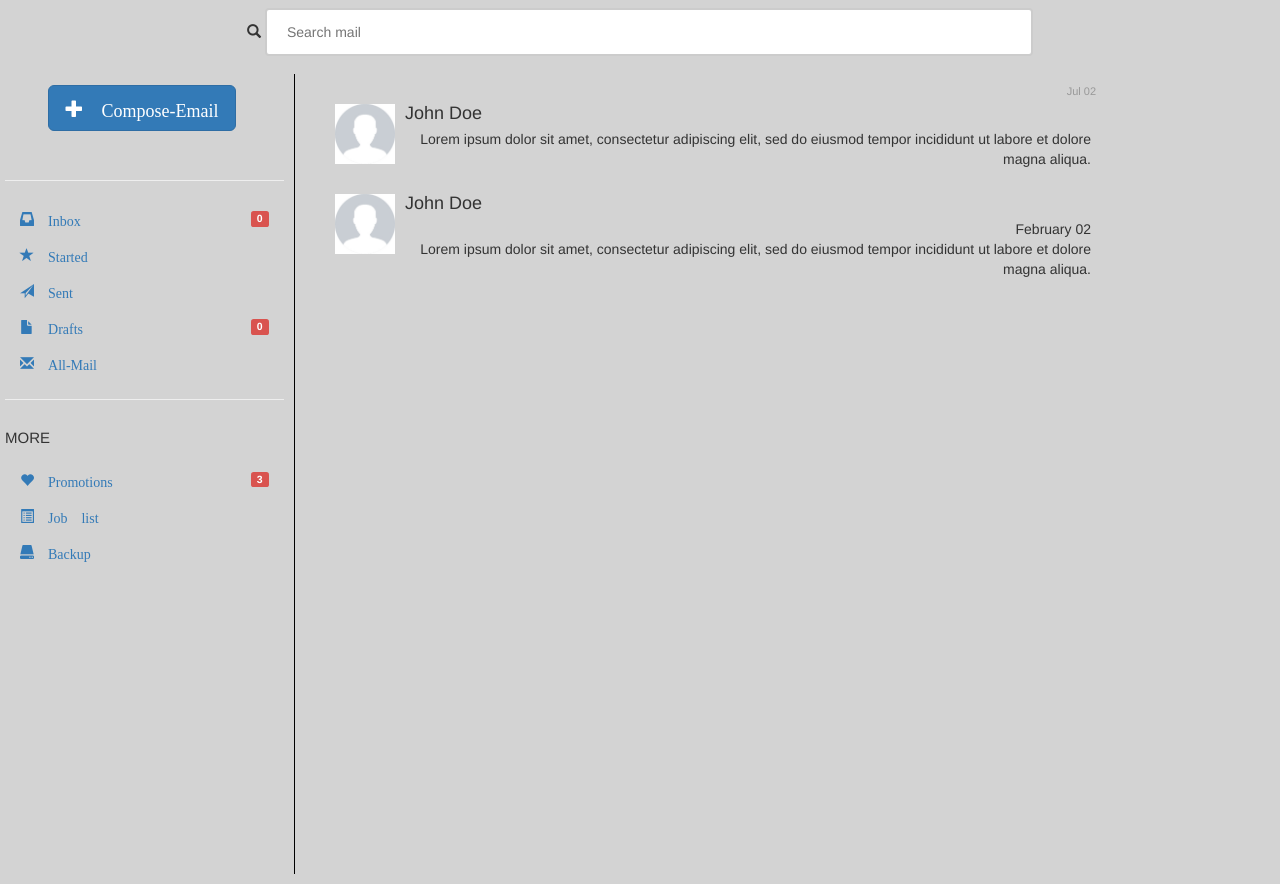
After one commit to zawster/Mail_Box, a PHP site: page /home.php in a window 1280 px wide. The commit adds this page. Run offline with PHP 8.4, Linux system fonts and the light colour scheme.

Commit message:
Database System Project

```diff
--- /dev/null
+++ b/home.php
@@ -0,0 +1,149 @@
+<html>
+<head>
+    <title>Mail System</title>
+    <link rel="stylesheet" href="https://maxcdn.bootstrapcdn.com/bootstrap/3.3.7/css/bootstrap.min.css">
+    <style>
+        body{
+            background-color: #D3D3D3;
+        }
+        input[type=text]{
+          width: 60%;
+          padding: 12px 20px;
+          margin: 8px 0;
+          display: inline-block;
+          border: 2px solid #ccc;
+          border-radius: 4px;
+        }
+        .compose{
+            padding-top: 0px;
+            padding-right: 5px;
+            padding-bottom: 30px;
+            position: relative;
+        }
+        .sidebar{
+            padding-top: 20px;
+            margin-top: 20px;
+            padding: 10px;
+            margin: 10px;
+            width: 300px;
+            height: 100%;
+            border-right: 1px solid black;
+
+        }
+        .inbox{
+            padding-top: 20px;
+            margin-top: 20px;
+            padding-left: 15px;
+            margin-left: 15px;
+            width: 60%;
+            height: 100%;
+
+        }
+        .nav-email-subtitle {
+          font-size: 15px;
+          text-transform: uppercase;
+          color: #333;
+          margin-bottom: 15px;
+          margin-top: 30px;
+        }
+        .media-meta {
+            top: 0px;
+            font-size: 11px;
+            color: #999;
+            position: absolute;
+            right: 10px;
+        }
+
+    </style>
+</head>
+<body>
+
+    <div class="inner-addon right-addon" align="center">
+        <i class="glyphicon glyphicon-search"></i>
+        <input type="text"  placeholder="Search mail" />
+    </div>
+    <div class="row">
+        <div class="sidebar col col-md-4" align="left">
+            <div  align="center" class="compose"><button class="glyphicon glyphicon-plus btn btn-default btn-lg btn-primary "> <span>Compose-Email</span> </button></div>
+         <hr>
+
+             <ul class="nav nav-pills nav-stacked">
+                <li>
+                    <a href="#">
+                        <i class="glyphicon glyphicon-inbox"> Inbox</i> <span class="label label-danger pull-right">0</span>
+                    </a>
+                </li>
+                <li>
+                    <a href="#">
+                        <i class="glyphicon glyphicon-star"> Started</i>
+                    </a>
+                </li>
+
+                <li>
+                    <a href="#">
+                        <i class="glyphicon glyphicon-send"> Sent</i>
+                    </a>
+                </li>
+
+                <li>
+                    <a href="#">
+                        <i class="glyphicon glyphicon-file"> Drafts</i> <span class="label label-danger pull-right">0</span>
+                    </a>
+                </li>
+                <li>
+                    <a href="#">
+                        <i class="glyphicon glyphicon-envelope"> All-Mail</i>
+                    </a>
+                </li>
+
+            </ul><hr>
+            <!--//-----------///////////////////////////////////////////-->
+            <h5 class="nav-email-subtitle">More</h5>
+        <ul class="nav nav-pills nav-stacked  ">
+            <li>
+                <a href="#">
+                    <i class="glyphicon glyphicon-heart"> Promotions</i> <span class="label label-danger pull-right">3</span>
+                </a>
+            </li>
+            <li>
+                <a href="#">
+                    <i class="  glyphicon glyphicon-list-alt"> Job list</i>
+                </a>
+            </li>
+            <li>
+                <a href="#">
+                    <i class="glyphicon glyphicon-hdd"> Backup</i>
+                </a>
+            </li>
+        </ul>
+        </div>
+        <div class="col inbox col-md-8" align="right">
+            <div class="media">
+              <div class="media-left">
+                <img src="profile.jpg" class="media-object" style="width:60px">
+              </div>
+              <div class="media-body">
+                <h4 class="media-heading" align="left">John Doe</h4>
+                 <span class="media-meta">Jul 02</span>
+                <p>Lorem ipsum dolor sit amet, consectetur adipiscing elit, sed do eiusmod tempor incididunt ut labore et dolore magna aliqua.</p>
+              </div>
+            </div>
+
+            <div class="media">
+              <div class="media-left">
+                <img src="profile.jpg" class="media-object" style="width:60px">
+              </div>
+              <div class="media-body">
+                <h4 class="media-heading" align="left">John Doe</h4>
+                <span >February 02</span>
+                <p>Lorem ipsum dolor sit amet, consectetur adipiscing elit, sed do eiusmod tempor incididunt ut labore et dolore magna aliqua.</p>
+              </div>
+            </div>
+        </div>
+
+
+
+    </div>
+
+</body>
+</html>
--- a/index.html
+++ b/index.html
@@ -13,10 +13,10 @@
 				<img src="logo.gif" width="170" height="60" />
 			</div>
 			<div id="info1">
-				One account. All of Google.
+				One account. All of MailBox.
 			</div>
 			<div id="info2">
-				Sign in to continue to Xmail
+				Sign in to continue to MailBox
 			</div>
 			<div id="form1">
 				<div id="form-img">
--- a/index1.html
+++ b/index1.html
@@ -13,10 +13,10 @@
 				<img src="logo.gif" width="170" height="60" />
 			</div>
 			<div id="info1">
-				One account. All of Google.
+				One account. All of MailBox.
 			</div>
 			<div id="info2">
-				Sign in to continue to Xmail
+				Sign in to continue to MailBox
 			</div>
 			<div id="form1">
 				<div id="form-img">
```
Also changed, not shown: WTF/index.html (added, +16 -0 lines), signup.php (+14 -11 lines), 2 other files.
